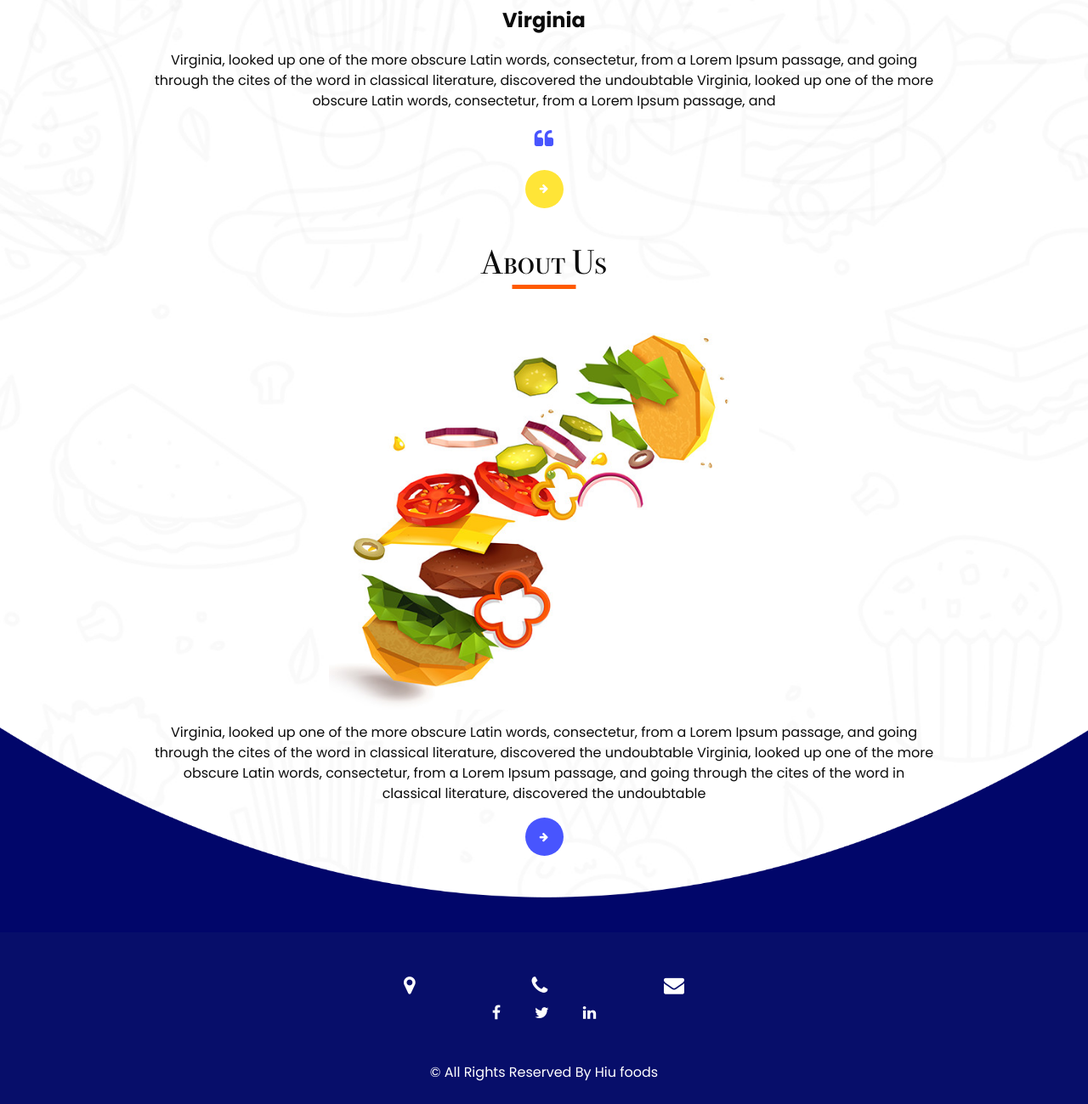
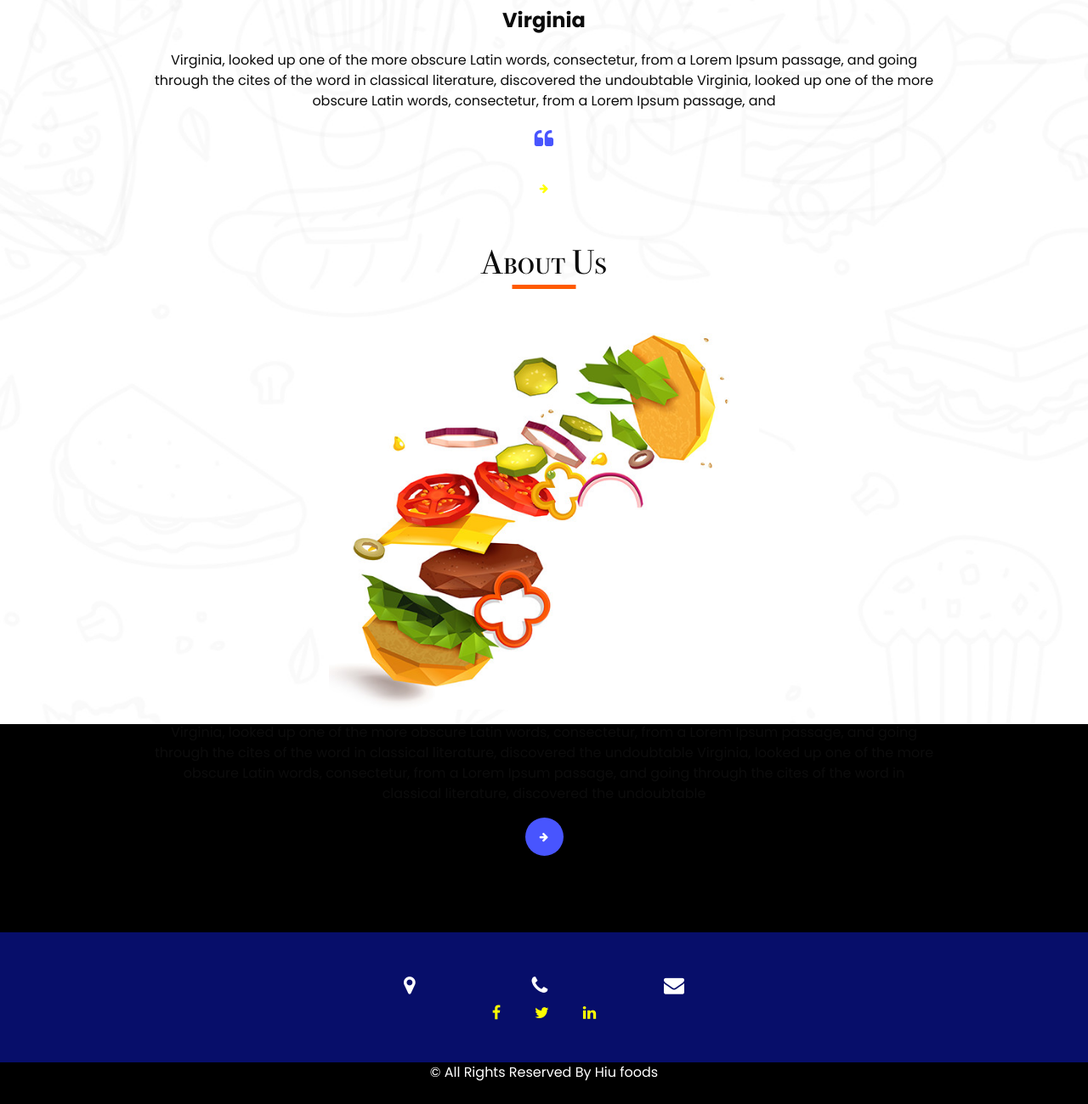
Before and after one commit to Hiufoods/Hiufoods, a PHP site: page /index.html in a window 1280 px wide. Shown: the part 2341-3640 px from the top of the page at 85% size. Run offline with PHP 8.4, Linux system fonts and the light colour scheme; some libraries are stand-ins or nearby versions.

Commit message:
Add files via upload
Signed-off-by: Hiufoods <baccomid@gmail.com>

```diff
--- a/css/style.css
+++ b/css/style.css
@@ -280,7 +280,7 @@ a:focus {
 }
 
 .slider_section .detail-box {
-  color: #ffffff;
+  color: #000000;
   text-align: center;
 }
 
@@ -681,10 +681,10 @@ a:focus {
   width: 45px;
   height: 45px;
   line-height: 45px;
-  background-color: #ffe537;
+  background-color: #00000;
   border-radius: 100%;
   font-size: 12px;
-  color: #ffffff;
+  color: #ffff00;
   -webkit-transition: all 0.3s;
   transition: all 0.3s;
   opacity: 1;
@@ -698,7 +698,7 @@ a:focus {
 }
 
 .footer_container {
-  background-image: url(../images/footer-bg.png);
+  background-color: #000;
   background-size: 100%;
   background-size: 100% 100%;
   background-repeat: no-repeat;
@@ -746,11 +746,11 @@ a:focus {
 .info_section .social_box a {
   margin: 0 20px;
   font-size: 18px;
-  color: #ffffff;
+  color: #ff0;
 }
 
 .info_section .social_box a:hover {
-  color: #ffe537;
+  color: #000;
 }
 
 .info_section .info_links {
@@ -774,7 +774,7 @@ a:focus {
 }
 
 .info_section .info_links ul li a {
-  color: #ffffff;
+  color: #ff0;
 }
 
 .info_section .info_links ul li a:hover {
@@ -785,7 +785,7 @@ a:focus {
 .footer_section {
   position: relative;
   text-align: center;
-  background-color: #070e6a;
+  background-color: #000;
 }
 
 .footer_section p {
```
